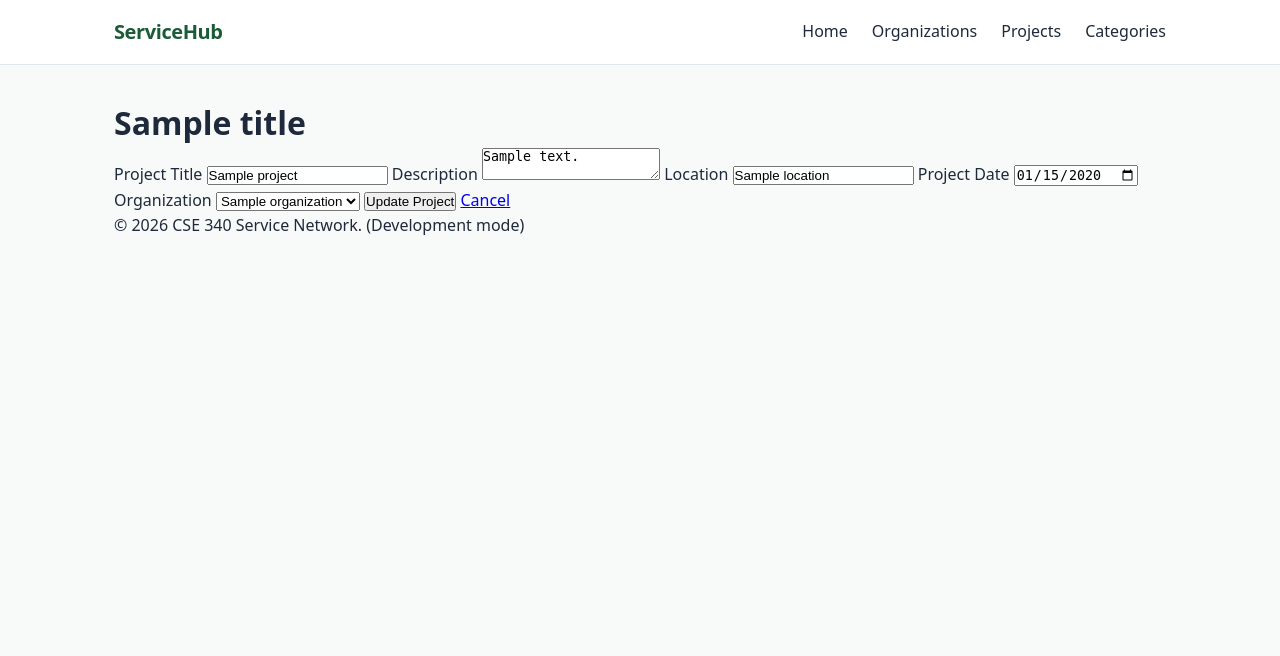
After one commit to baimba0891/cse340, a Node server app: template views/edit-project.ejs in a window 1280 px wide. The commit adds this page. Shown: the top 656 px of the page. Run offline with Node 20, Linux system fonts and the light colour scheme; the template is opened without the code that fills it: most values are stand-ins (such as "Sample title", 1, 10 or a date in 2020).

Commit message:
Add edit project feature and fix dotenv loading

```diff
--- a/package.json
+++ b/package.json
@@ -12,6 +12,7 @@
   "author": "",
   "license": "ISC",
   "dependencies": {
+    "dotenv": "^18.0.10",
     "ejs": "^3.1.10",
     "express": "^5.1.0",
     "pg": "^8.23.1"
--- a/server.js
+++ b/server.js
@@ -1,3 +1,4 @@
+import 'dotenv/config';
 import express from 'express';
 import path from 'path';
 import { fileURLToPath } from 'url';
@@ -27,6 +28,8 @@ app.use((req, res, next) => {
     next();
 });
 app.use(express.static(path.join(__dirname, 'public')));
+app.use(express.urlencoded({ extended: true }));
+app.use(express.json());
 const organizations = [
   {
     name: 'Green Earth Initiative',
--- a/src/models/db.js
+++ b/src/models/db.js
@@ -13,7 +13,7 @@ import { Pool } from 'pg';
  */
 const pool = new Pool({
     connectionString: process.env.DB_URL,
-    ssl: { rejectUnauthorized: false },
+ ssl: { rejectUnauthorized: false },
 });
 
 /**
--- a/src/routes.js
+++ b/src/routes.js
@@ -2,7 +2,7 @@ import express from 'express';
 
 import { showHomePage } from './controllers/index.js';
 import { showOrganizationsPage, showOrganizationDetailsPage } from './controllers/organizations.js';
-import { showProjectsPage, showProjectDetailsPage } from './controllers/projects.js';
+import { showProjectsPage, showProjectDetailsPage, showEditProjectForm, processEditProjectForm } from './controllers/projects.js';
 import { showCategoriesPage, showCategoryDetailsPage } from './controllers/categories.js';
 import { testErrorPage } from './controllers/errors.js';
 
@@ -16,6 +16,8 @@ router.get('/categories', showCategoriesPage);
 router.get('/organization/:id', showOrganizationDetailsPage);
 // Route for project details page
 router.get('/project/:id', showProjectDetailsPage);
+router.get('/edit-project/:id', showEditProjectForm);
+router.post('/edit-project/:id', processEditProjectForm);
 // Route for category details page
 router.get('/category/:id', showCategoryDetailsPage);
 
--- /dev/null
+++ b/views/edit-project.ejs
@@ -0,0 +1,34 @@
+<%- include('partials/header') %>
+    <main>
+        <h1>
+            <%= title %>
+        </h1>
+
+        <form action="/edit-project/<%= project.project_id %>" method="POST">
+            <label for="title">Project Title</label>
+            <input type="text" id="title" name="title" value="<%= project.title %>" required>
+
+            <label for="description">Description</label>
+            <textarea id="description" name="description" required><%= project.description %></textarea>
+
+            <label for="location">Location</label>
+            <input type="text" id="location" name="location" value="<%= project.location %>" required>
+
+            <label for="project_date">Project Date</label>
+            <input type="date" id="project_date" name="project_date"
+                value="<%= project.date ? new Date(project.date).toISOString().split('T')[0] : '' %>" required>
+
+            <label for="organization_id">Organization</label>
+            <select id="organization_id" name="organization_id" required>
+                <% organizations.forEach(org=> { %>
+                    <option value="<%= org.organization_id %>" <%=org.organization_id==project.organization_id
+                        ? 'selected' : '' %>><%= org.name %>
+                    </option>
+                    <% }) %>
+            </select>
+
+            <button type="submit">Update Project</button>
+            <a href="/project/<%= project.project_id %>">Cancel</a>
+        </form>
+    </main>
+    <%- include('partials/footer') %>
--- a/views/project.ejs
+++ b/views/project.ejs
@@ -7,6 +7,7 @@
         <h2>
             <%= project.title %>
         </h2>
+        <p><a href="/edit-project/<%= project.project_id %>">Edit Project</a></p>
 
         <p>
             <%= project.description %>
```
Also changed, not shown: src/controllers/projects.js (+19 -3 lines), src/models/projects.js (+23 -1 lines), 1 other file.
